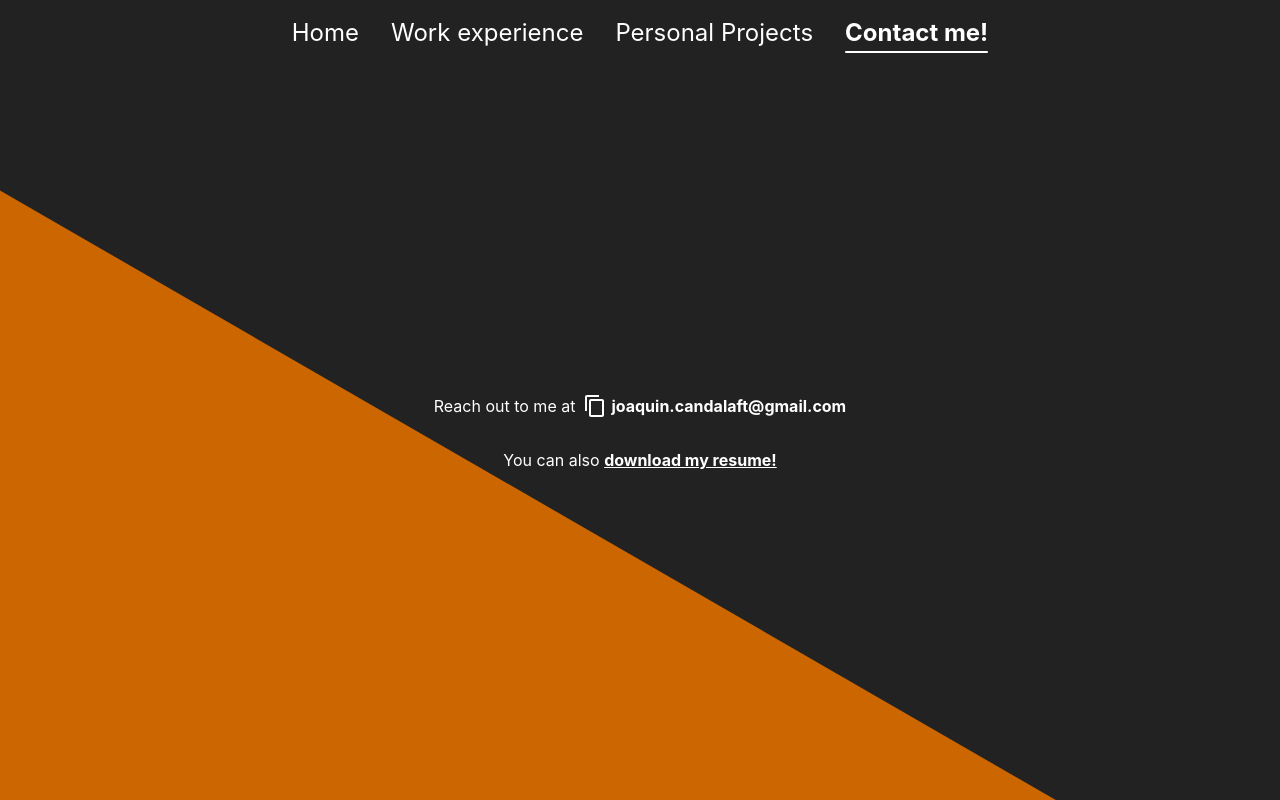
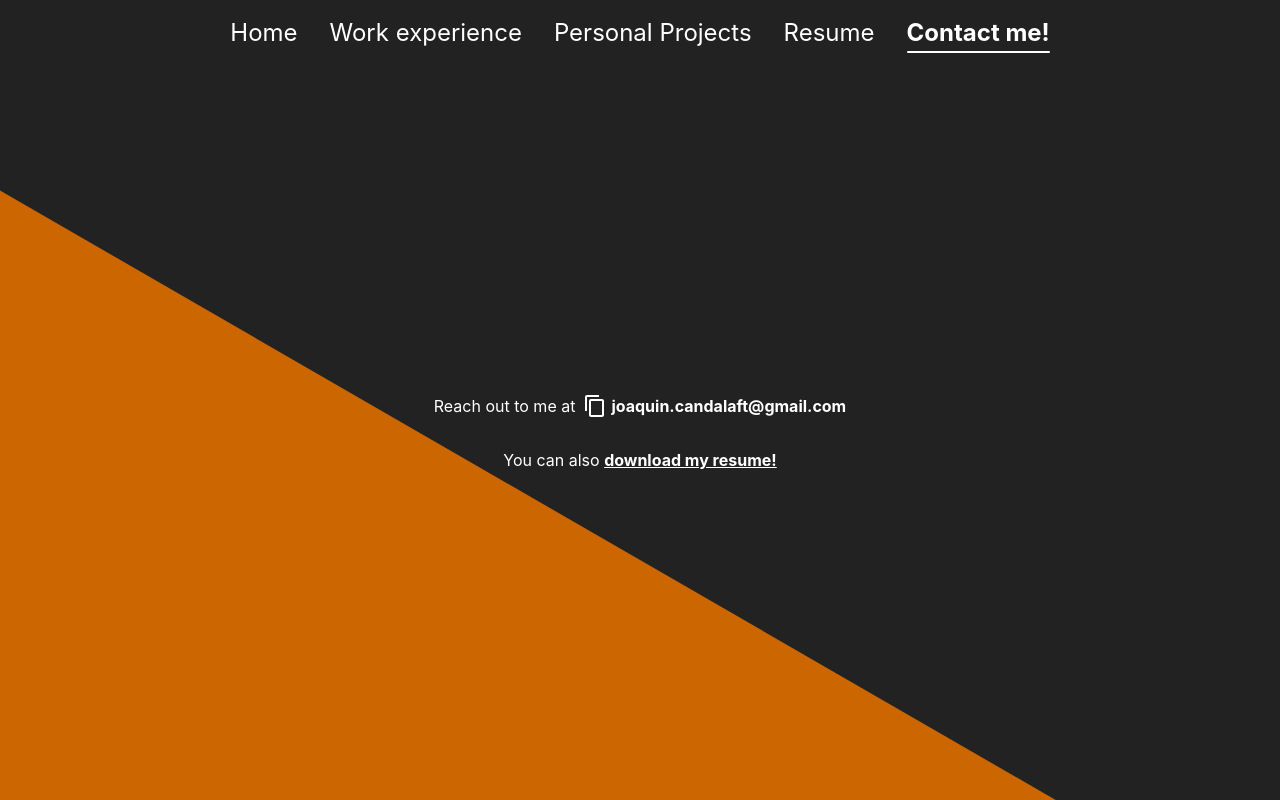
Before and after one commit to joka828/portfolio, a Next.js app: page /contact in a window 1280 px wide. Built offline with nearby package versions, Linux system fonts and the light colour scheme.

Commit message:
add resume topbar link

```diff
--- a/pages/_app.tsx
+++ b/pages/_app.tsx
@@ -21,6 +21,11 @@ const TOPBAR_ITEMS = [
   {
     text: "Personal Projects",
     path: "projects",
+  },
+  {
+    text: "Resume",
+    path: "resume",
+    target: "_blank",
   },
   {
     text: "Contact me!",
@@ -59,11 +64,10 @@ function MyApp({ Component, pageProps }: AppProps) {
           {/* TO DO: make the topbar actually responsive (maybe a burger) */}
           <div className={styles.topbar}>
             {TOPBAR_ITEMS.map((item) => (
-              <Link key={item.path} href={`/${item.path}`}>
+              <Link key={item.path} href={`/${item.path}`} target={item.target} rel="noreferrer">
                 <span
-                  className={`${styles.topbarItem} ${
-                    firstPathParameter === item.path ? styles.highlighted : ""
-                  }`}
+                  className={`${styles.topbarItem} ${firstPathParameter === item.path ? styles.highlighted : ""
+                    }`}
                 >
                   {item.text}
                   <div className={styles.underlineWrapper}>
@@ -77,11 +81,10 @@ function MyApp({ Component, pageProps }: AppProps) {
         </div>
         <div className={`${styles.backgroundDecoratorWrapper}`}>
           <div
-            className={`${styles.backgroundDecorator} ${
-              firstPathParameter
-                ? styles.leftSideBackgroundDecorator
-                : styles.rightSideBackgroundDecorator
-            }`}
+            className={`${styles.backgroundDecorator} ${firstPathParameter
+              ? styles.leftSideBackgroundDecorator
+              : styles.rightSideBackgroundDecorator
+              }`}
           />
         </div>
       </div>
```
